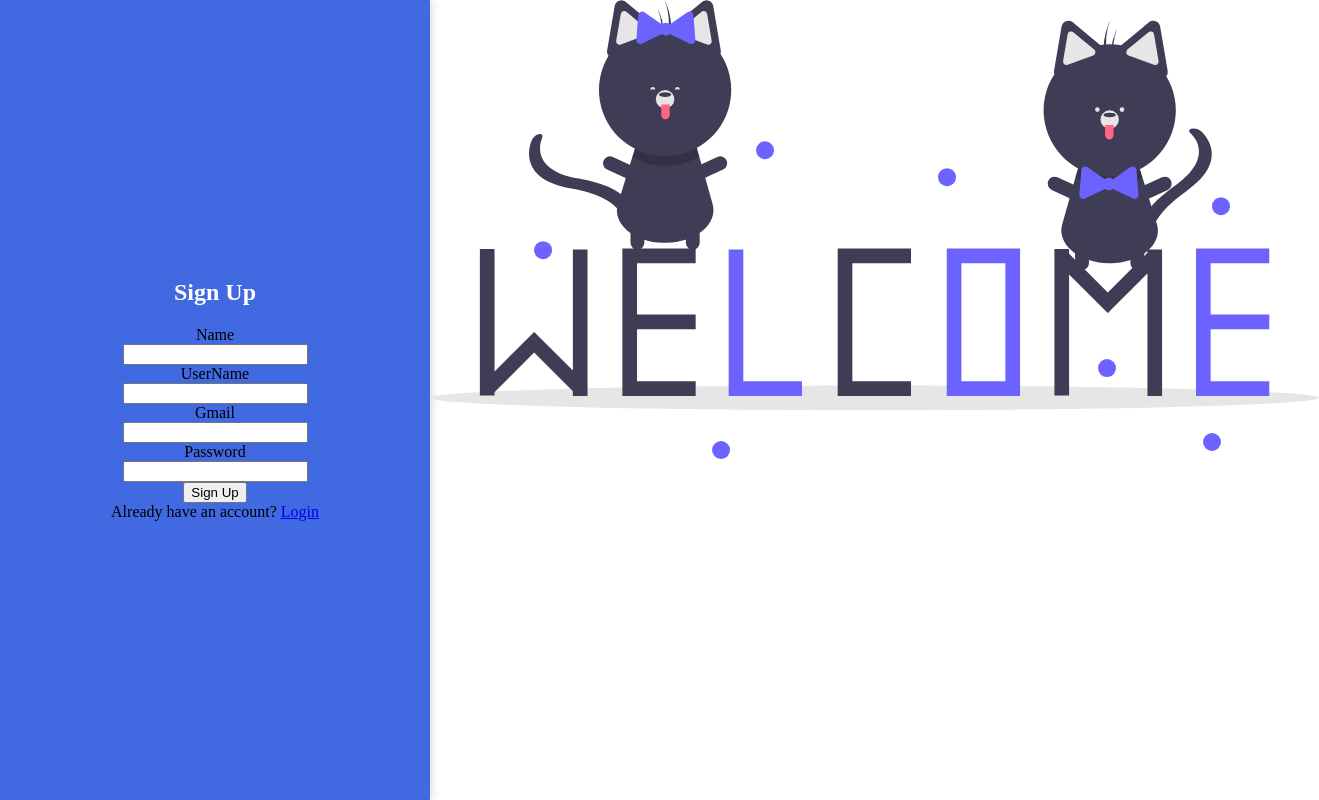
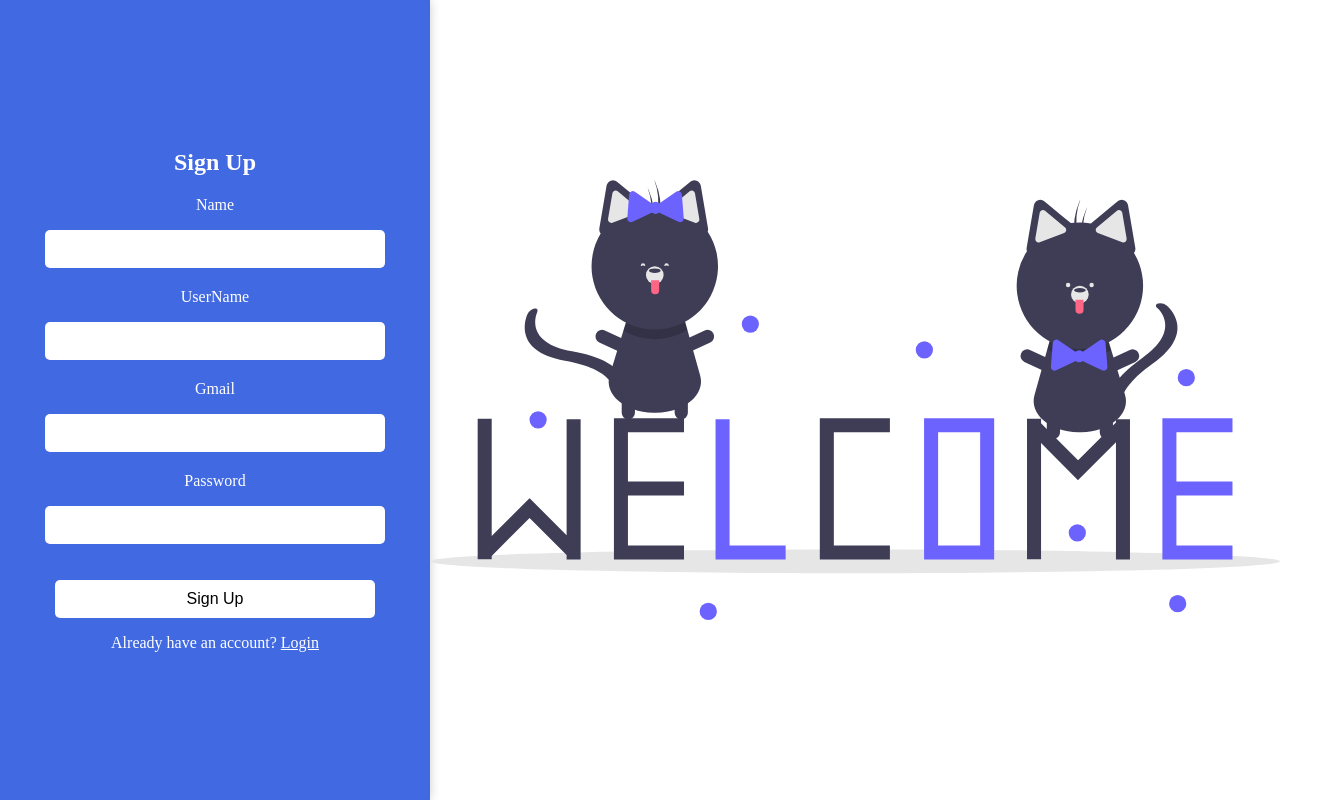
Before and after one commit to EmilioVigil/AppNotas, a React (Vite) app: page /singup in a window 1280 px wide. Shown: the whole page, 1319 px wide, since content can reach past the window. Built offline with nearby package versions, Linux system fonts and the light colour scheme.

Commit message:
-Empece a validar el formulario de signup.

```diff
--- a/src/components/signUp/SignUp.jsx
+++ b/src/components/signUp/SignUp.jsx
@@ -2,7 +2,7 @@ import { useState } from 'react'
 import { useNavigate } from 'react-router-dom'
 import { signUpUser } from '../../services/SignUp'
 import SignUpImg from '../../../public/SignUp.svg'
-import { ContainerSignUp, FormContainer } from './SignUp.styled'
+import { ContainerSignUp, FormContainer, ButtonSignUp, ImageContainer } from './SignUp.styled'
 
 
 export function SignUp() {
@@ -14,8 +14,13 @@ export function SignUp() {
         password: ''
     })
 
-    const [signUpCorrect, setSignUpCorrect] = useState('')
-    const [errorServer, setErrorServer] = useState('')
+    // Manejo de errores
+    const [error, setError] = useState({
+        name: '',
+        userName: '',
+        gmail: '',
+        password: ''
+    })
 
     const changeLogin = ({ target }) => {
         setInput({
@@ -28,22 +33,16 @@ export function SignUp() {
         e.preventDefault();
         try {
             const signUp = await signUpUser(input)
-            setTimeout(() => {
-                setSignUpCorrect('Congratulations! Your registration has been successfully completed.')
-            }, 3000)
-
             return navigate('/login')
         } catch (e) {
-            setErrorServer('Wrong Credentials')
+            console.log(e)
         }
     }
 
     return (
         <>
             <ContainerSignUp>
-                {
-                    signUpCorrect ? <p>{signUpCorrect}</p> : ''
-                }
+
                 <FormContainer>
 
                     <h2>Sign Up</h2>
@@ -75,19 +74,17 @@ export function SignUp() {
                         name="password"
                         onChange={changeLogin}
                     />
-                    {
-                        errorServer ? <p>{errorServer}</p> : ''
-                    }
-                    <button onClick={handleSignUp} >
+
+                    <ButtonSignUp onClick={handleSignUp} >
                         Sign Up
-                    </button>
+                    </ButtonSignUp>
                     <p>Already have an account? <a href="http://localhost:5173/login">Login</a> </p>
 
                 </FormContainer>
 
-                <div>
+                <ImageContainer>
                     <img src={SignUpImg} alt="imagenSignUp" />
-                </div>
+                </ImageContainer>
 
             </ContainerSignUp>
         </>
--- a/src/components/signUp/SignUp.styled.js
+++ b/src/components/signUp/SignUp.styled.js
@@ -22,6 +22,27 @@ const FormContainer = styled.form`
         font-size: 24px;
     }
 
+    input{
+        width: 20rem;
+        padding: 10px;
+        margin-bottom: 20px;
+        border-radius: 5px;
+        border: none;
+        font-size: 16px;
+    }
+
+ label{
+        color: #fff;
+        padding-bottom: 1rem;
+    }
+
+ p{
+   color: #fff;
+    margin-top: 1rem;
+   a{
+    color:white;
+   }
+ }
 `
 
 const ButtonSignUp = styled.button`
@@ -44,8 +65,22 @@ const ButtonSignUp = styled.button`
   }
 `
 
+const ImageContainer = styled.div`
+  flex: 1;
+  display: flex;
+  justify-content: center;
+  align-items: center;
+
+  img{
+      max-width: 100%;
+      max-height: 100%;
+
+  }
+`
+
 export {
     ContainerSignUp,
     FormContainer,
-    ButtonSignUp
+    ButtonSignUp,
+    ImageContainer
 }
```
